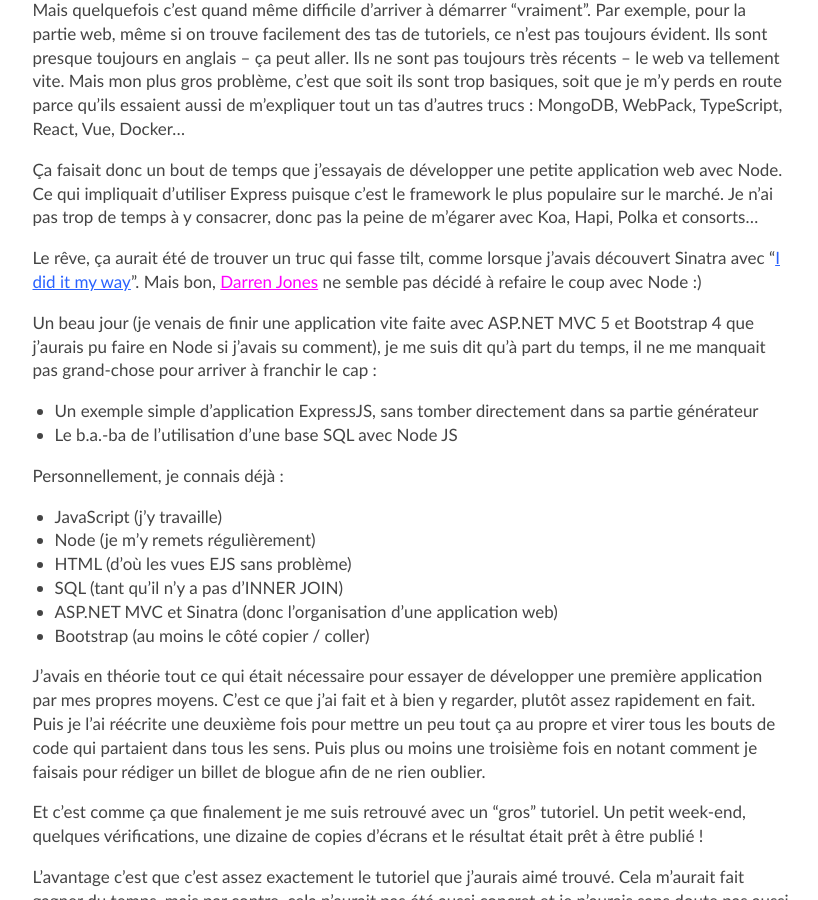
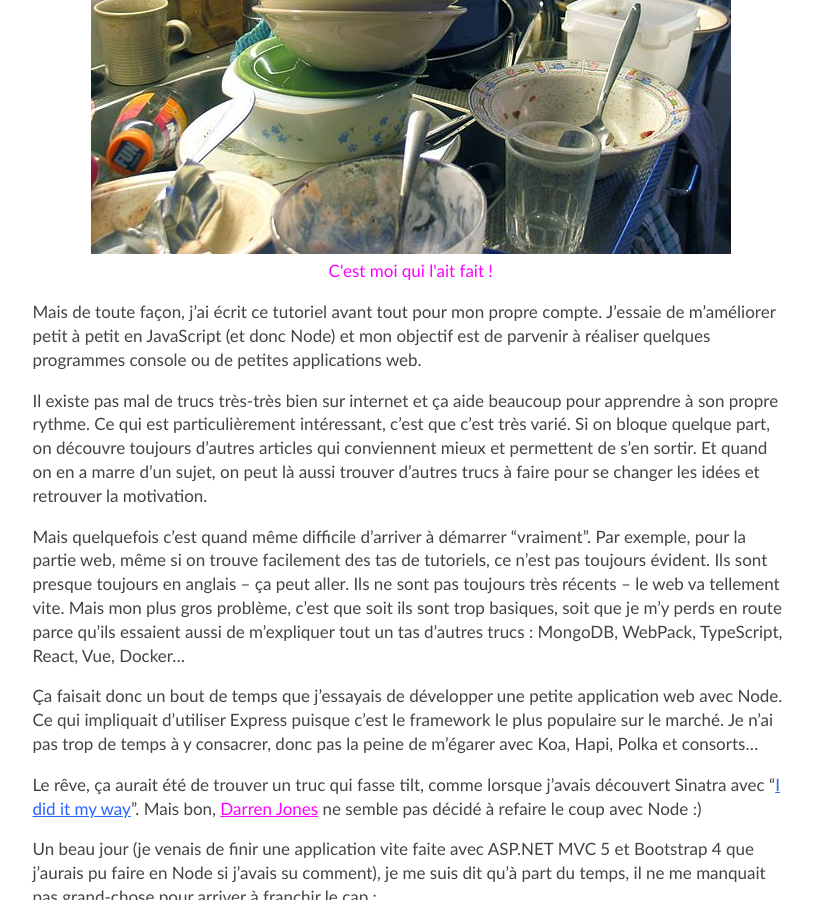
Before and after one commit to michelc/blog2, a Jekyll site: the page built from _posts/2019-11-04-comment-j-ai-ecrit-un-tutoriel.md, in a window 1280 px wide and 900 px high, scrolled down 508 px. Shown: the whole window, without its empty margins (10-828 px from the left). Built offline with Jekyll 4.4.1, drawn with Linux system fonts in a browser that asks for light colours.

Commit message:
Ajout illustration.

```diff
--- a/_posts/2019-11-04-comment-j-ai-ecrit-un-tutoriel.md
+++ b/_posts/2019-11-04-comment-j-ai-ecrit-un-tutoriel.md
@@ -11,6 +11,13 @@
 avec Express et SQlite en 10 étapes]({% post_url 2019-09-11-crud-avec-express-sqlite-10-etapes %})
 et j'ai fait un peu de publicité dessus en espérant que ça puisse servir à
 d'autres que moi.
+
+<figure>
+  <img src="/public/2019/ididitmyself.jpg" alt="#ididitmyself" />
+  <figcaption>
+    <a href="https://commons.wikimedia.org/wiki/File:Dirty_dishes.jpg">C'est moi qui l'ait fait !</a>
+  </figcaption>
+</figure>
 
 Mais de toute façon, j'ai écrit ce tutoriel avant tout pour mon propre compte.
 J'essaie de m'améliorer petit à petit en JavaScript (et donc Node) et mon
```
Also changed, not shown: public/2019/ididitmyself.jpg (added).
